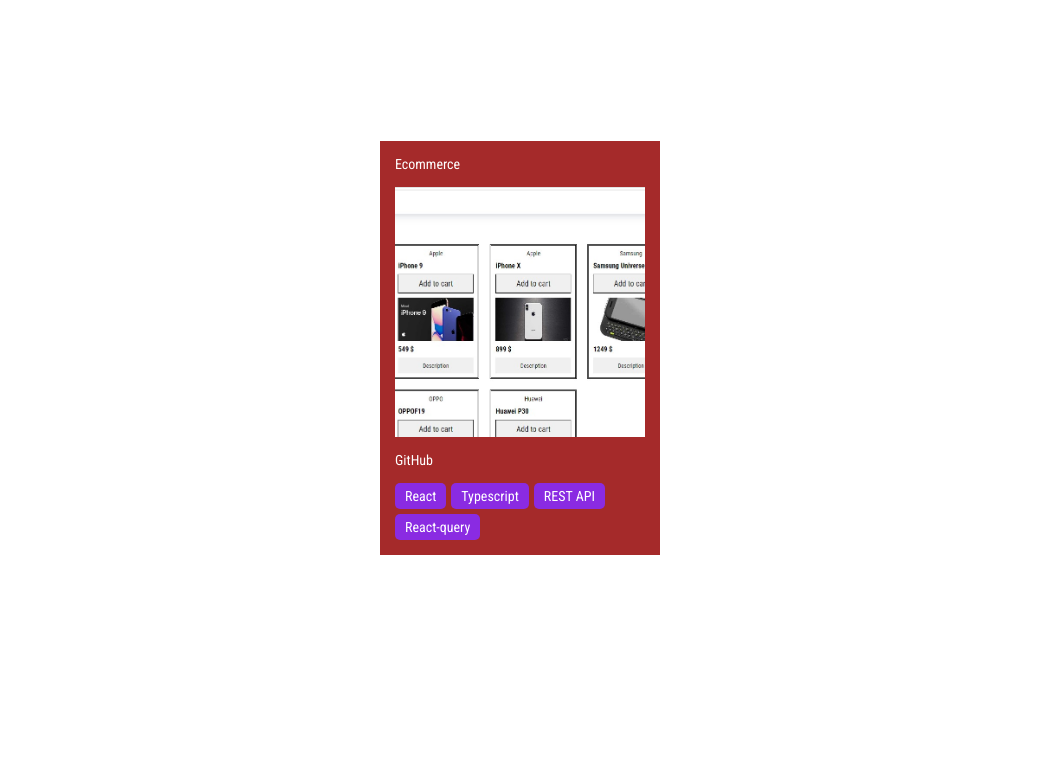
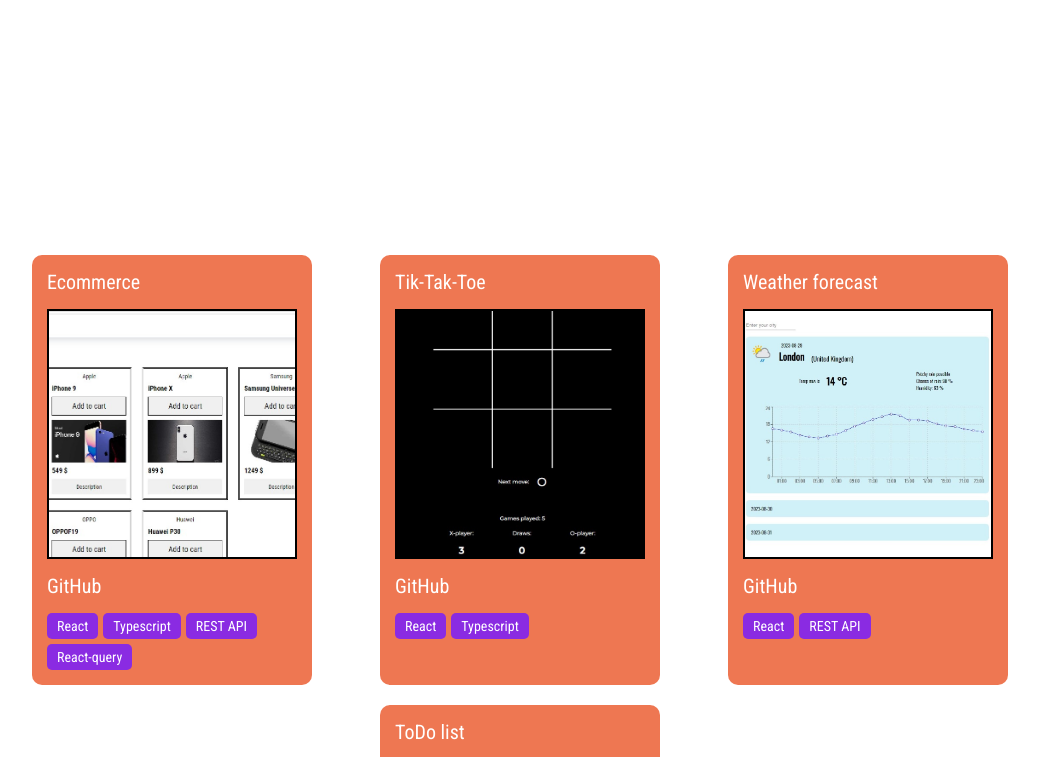
Before and after one commit to demos-prog/portfolio2, a React (Vite) app: page / in a window 1280 px wide. Shown: the part 1680-2437 px from the top of the page, without its empty margins (120-1159 px from the left). Before the commit the page ends 2400 px from the top, so only its background shows below. Built offline with nearby package versions, Linux system fonts and the light colour scheme.

Commit message:
projects

```diff
--- a/src/components/Project/Project.module.css
+++ b/src/components/Project/Project.module.css
@@ -3,21 +3,33 @@
   flex-direction: column;
   gap: 15px;
   width: 280px;
-  background-color: brown;
+  background-color: var(--color1);
+  border-radius: 10px;
   padding: 15px;
 }
 
+.title {
+  font-size: 20px;
+}
+
 .img {
+  border: 2px solid #000;
   width: 250px;
   height: 250px;
   object-fit: cover;
+  transition: .2s;
+}
+
+.img:hover {
+  border-color: var(--color3);
 }
 
 .gitHub {
   color: white;
+  font-size: 20px;
 }
 
-.skills{
+.skills {
   width: 100%;
   display: flex;
   flex-wrap: wrap;
--- a/src/components/Project/Project.tsx
+++ b/src/components/Project/Project.tsx
@@ -18,7 +18,7 @@
 
   return (
     <div className={css.project}>
-      <span>{lang === 'ru' ? titleRU : titleENG}</span>
+      <span className={css.title}>{lang === 'ru' ? titleRU : titleENG}</span>
 
       <a href={projectLink} target="_blank">
         <img className={css.img} src={img} alt="" />
--- a/src/components/Projects/Projects.module.css
+++ b/src/components/Projects/Projects.module.css
@@ -6,14 +6,19 @@
   flex-direction: column;
   align-items: center;
   justify-content: center;
-  gap: 20px;
+  gap: 100px;
+  margin-top: 200px;
+  margin-bottom: 200px;
 }
 
 .projectsSection>h2 {
   font-size: 30px;
 }
 
-#projectsWrap{
+#projectsWrap {
+  width: 80%;
   display: flex;
-  justify-content: space-between;
+  justify-content: space-around;
+  gap: 20px 20px;
+  flex-wrap: wrap;
 }
--- a/src/components/Projects/Projects.tsx
+++ b/src/components/Projects/Projects.tsx
@@ -1,6 +1,9 @@
 import React from 'react';
 import Project from '../Project/Project';
 import ecommerceIcon from '../../assets/images/ecommerce.jpg';
+import tictactoeIcon from '../../assets/images/tic-tac-toe.jpg';
+import weatherIcon from '../../assets/images/weather.jpg';
+import todoIcon from '../../assets/images/todo_app.jpg';
 import css from './Projects.module.css';
 
 type ProjectsProps = {
@@ -15,7 +18,31 @@
     projectLink: 'https://web-store-one.vercel.app/',
     gitHubLink: 'https://github.com/demos-prog/web_store',
     skills: ['React', 'Typescript', 'REST API', 'React-query']
-  }
+  },
+  {
+    titleRU: 'Крестики-Нолики',
+    titleENG: 'Tik-Tak-Toe',
+    img: tictactoeIcon,
+    projectLink: 'https://tic-tac-toe-nine-rosy.vercel.app/',
+    gitHubLink: 'https://github.com/demos-prog/tic_tac_toe',
+    skills: ['React', 'Typescript']
+  },
+  {
+    titleRU: 'Прогноз погоды',
+    titleENG: 'Weather forecast',
+    img: weatherIcon,
+    projectLink: 'https://weather-app2-ashy.vercel.app/',
+    gitHubLink: 'https://github.com/demos-prog/weather-app2',
+    skills: ['React', 'REST API']
+  },
+  {
+    titleRU: 'Список дел',
+    titleENG: 'ToDo list',
+    img: todoIcon,
+    projectLink: 'https://todolist-app-flame.vercel.app/',
+    gitHubLink: 'https://github.com/demos-prog/todolist-app',
+    skills: ['React']
+  },
 ]
 
 const Projects: React.FC<ProjectsProps> = ({ lang }) => {
```
